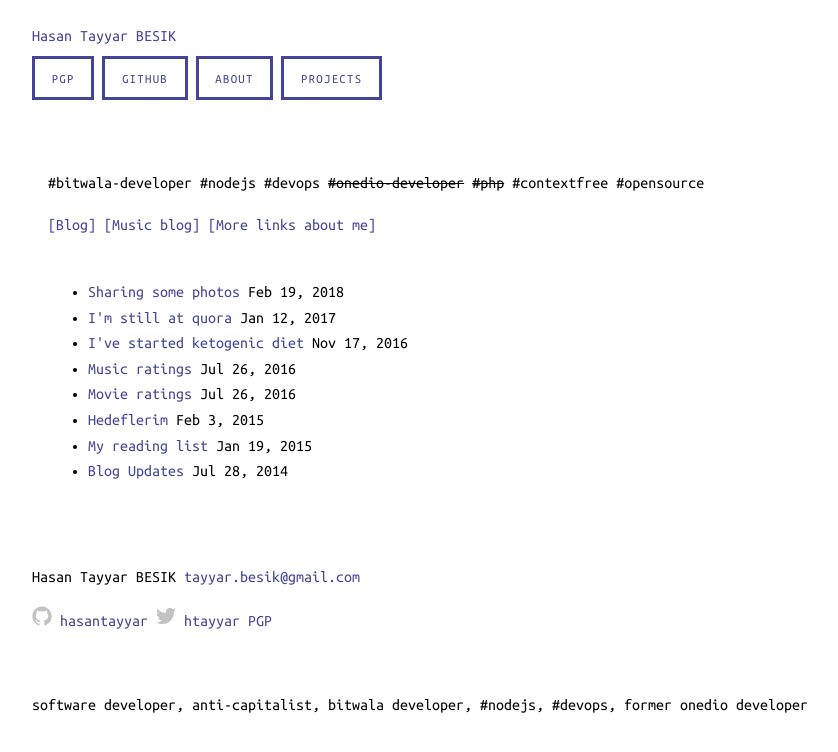
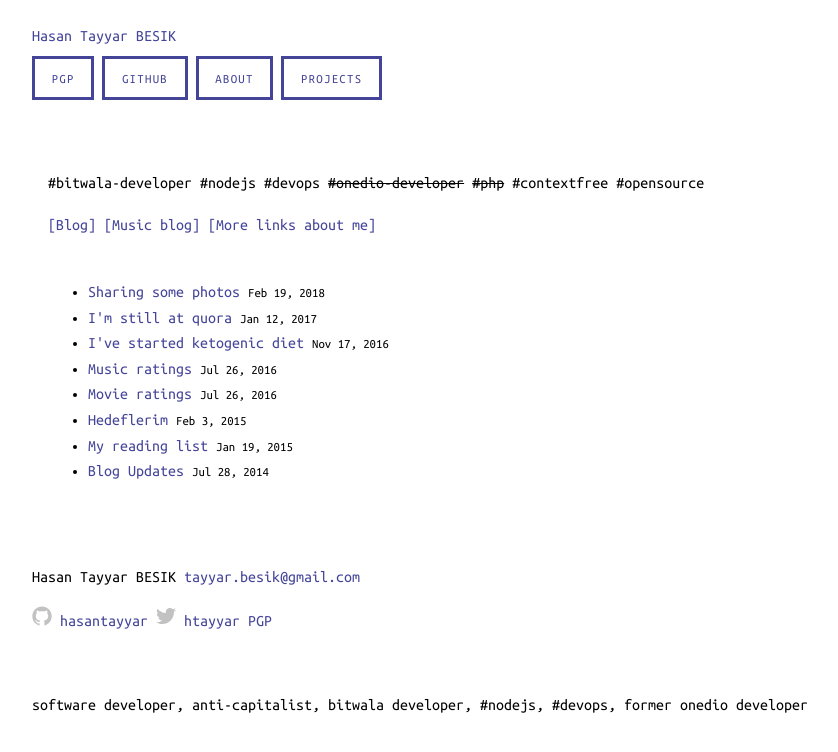
Before and after one commit to hasantayyar/hasantayyar.net, a Jekyll site: the page built from index.html, in a window 1280 px wide. Shown: the top 752 px of the page, without its empty margins (144-982 px from the left). Built offline with Jekyll 4.4.1, drawn with Linux system fonts in a browser that asks for light colours; Markdown is read by kramdown in place of the engine named in the settings.

Commit message:
boredom 3

```diff
--- a/css/app.css
+++ b/css/app.css
@@ -1,3 +1,4 @@
 body{font-family:'Ubuntu Mono', Helvetica, Arial, sans-serif;}
 span.icon, span.icon svg{ width:20px; height:20px}
 *{box-sizing:border-box}td,th{padding:1em;text-align:left;border-bottom:solid #eee}.c{max-width:60em;margin:auto;padding:1em;width:100%}.row,pre{overflow:auto}.w-100{width:100%}.col{float:left;width:100%}.input,pre{padding:1em;border:solid #eee;margin:0 0 1em}body{font:1em/1.6 'Ubuntu Mono'}h1{font:1 2.5em 'Ubuntu Mono';margin:.4em 0}h2{font:1 2.2em 'Ubuntu Mono';margin:.4em 0}h3{font:1 1.9em 'Ubuntu Mono';margin:.4em 0}h4{font:1 1.6em 'Ubuntu Mono';margin:.4em 0}h5{font:1 1.3em 'Ubuntu Mono';margin:.4em 0}h6{font:1 1em 'Ubuntu Mono';margin:.4em 0}a{color:#449;text-decoration:unset}.btn.primary{color:#fff;background:#fa0;border:unset}.btn:hover{transform:scale(1.1)}.btn{padding:1em 1.3em;transition:.2s;letter-spacing:.1em;text-transform:uppercase;background:unset;border:solid;font-size:.8em;margin:0 0 1em}a:hover{opacity:.5}.input:focus,hr{border:solid #fa0;outline:0}@media(min-width:35em){.col{margin:1%}.\31.col{width:5%}.\32.col{width:13%}.\33.col{width:22%}.\34.col{width:31%}.\35.col{width:39%}.\36.col{width:48%}.\37.col{width:57%}.\38.col{width:65%}.\39.col{width:74%}.\31 0.col{width:83%}.\31 1.col{width:91%}}
+span.post-date{color:777; font-size:0.8em}
```
